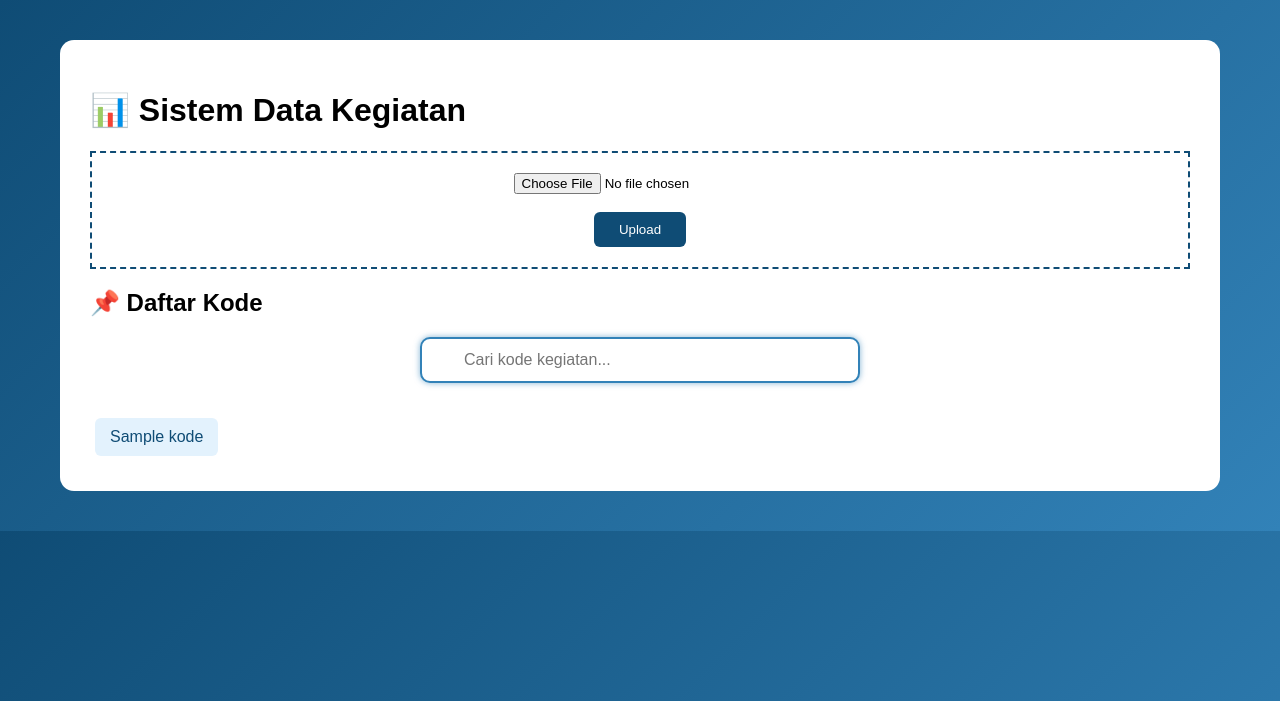
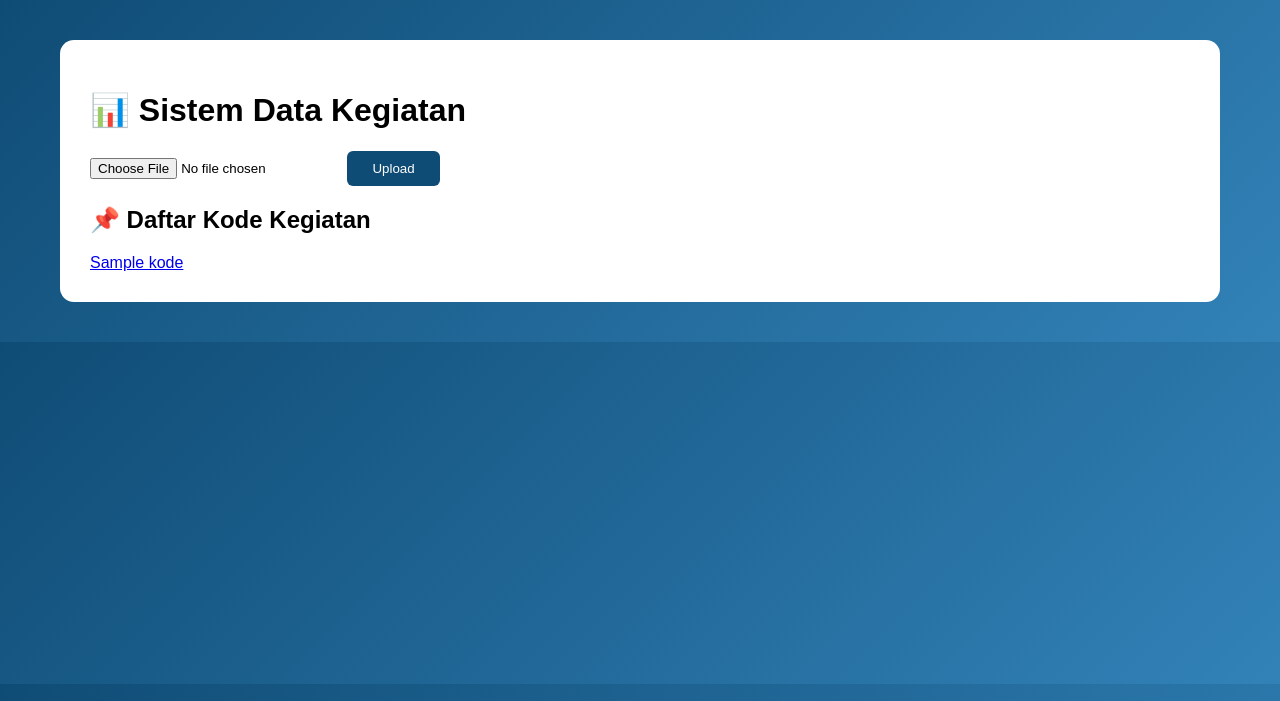
Before and after one commit to zashliza-droid/hahahi, a Flask app: template templates/index.html in a window 1280 px wide. Shown: the top 701 px of the page. Run offline with Flask 3, Linux system fonts and the light colour scheme; the template is opened without the code that fills it: most values are stand-ins (such as "Sample title", 1, 10 or a date in 2020).

Commit message:
Update index.html

```diff
--- a/templates/index.html
+++ b/templates/index.html
@@ -1,55 +1,28 @@
 <!DOCTYPE html>
 <html lang="id">
 <head>
-    <meta charset="UTF-8">
-    <title>Upload Data</title>
-    <link rel="stylesheet" href="{{ url_for('static', filename='style.css') }}">
+<meta charset="UTF-8">
+<title>Sistem Data Kegiatan</title>
+<link rel="stylesheet" href="{{ url_for('static', filename='style.css') }}">
 </head>
 <body>
 
 <div class="container">
     <h1>📊 Sistem Data Kegiatan</h1>
 
-    <div class="alert">{{ message }}</div>
-
-    <form action="/upload" method="post" enctype="multipart/form-data" class="upload-box">
-        <input type="file" name="file" accept=".xlsx" required>
-        <br><br>
-        <button>Upload</button>
+    <form action="/upload" method="post" enctype="multipart/form-data">
+        <input type="file" name="file" required>
+        <button type="submit">Upload</button>
     </form>
 
-    <h2>📌 Daftar Kode</h2>
+    <h2>📌 Daftar Kode Kegiatan</h2>
 
-    {% if projects %}
-   <div class="search-wrapper">
-    <span class="search-icon"></span>
-    <input
-        type="text"
-        id="search"
-        placeholder="Cari kode kegiatan..."
-        onkeyup="filter()"
-        autofocus
-    >
-</div>
-
-    {% endif %}
-
-    <div id="list">
+    <div class="kode-list">
         {% for kode in projects %}
-            <a href="/detail/{{ kode }}" class="kode">{{ kode }}</a>
+            <a href="/detail/{{ kode }}" class="kode-item">{{ kode }}</a>
         {% endfor %}
     </div>
 </div>
 
-<script>
-function filter(){
-    let v = document.getElementById("search").value.toUpperCase();
-    let a = document.querySelectorAll(".kode");
-    a.forEach(e=>{
-        e.style.display = e.innerText.toUpperCase().includes(v) ? "" : "none";
-    });
-}
-</script>
-
 </body>
 </html>
```
